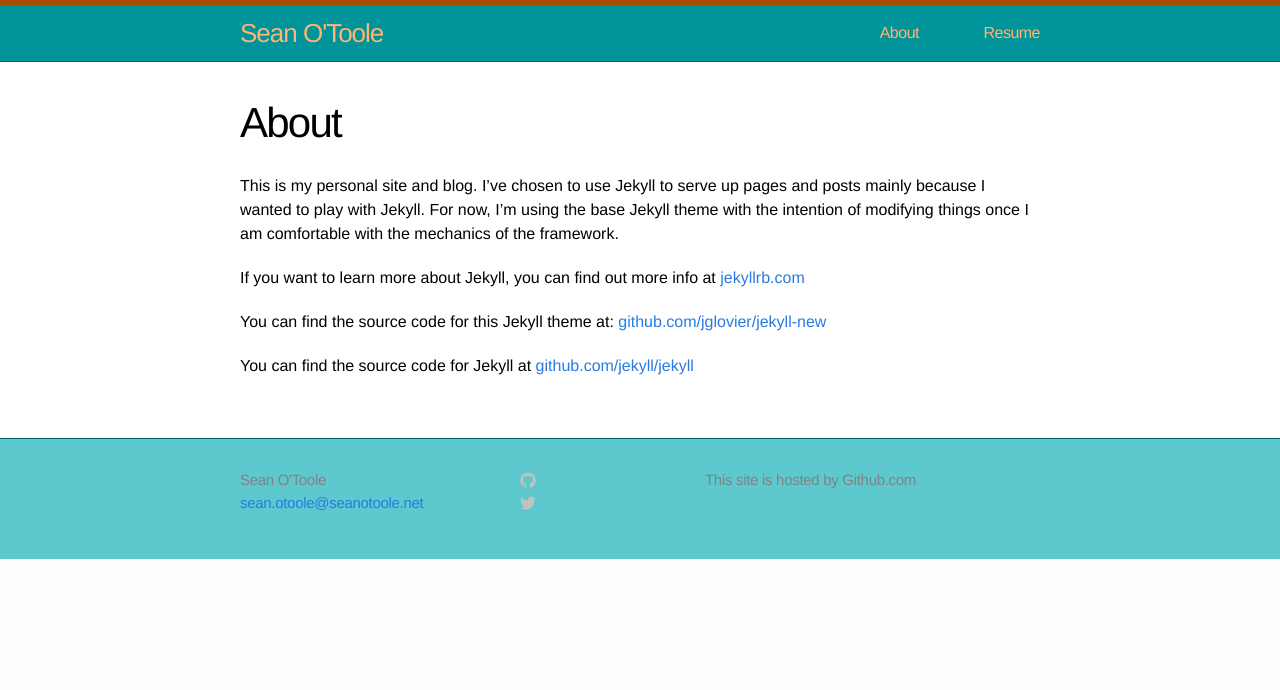
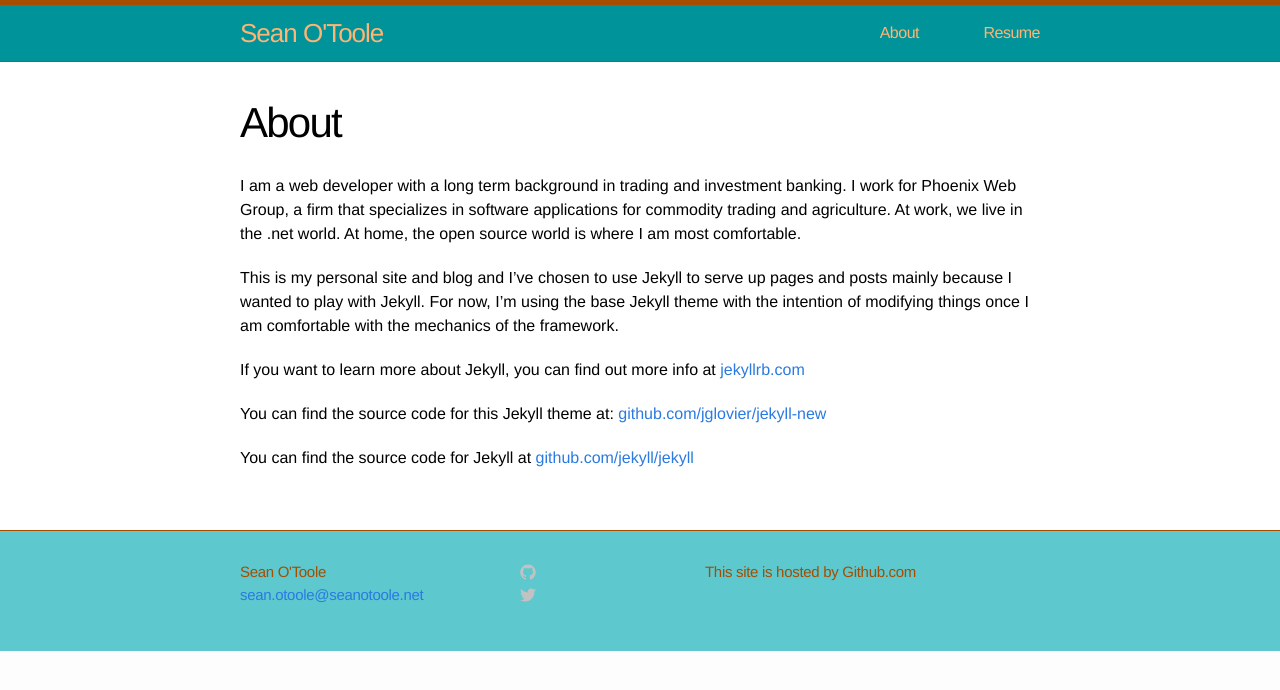
Before and after one commit to seanot/personal_page, a Jekyll site: the page built from about.md, in a window 1280 px wide. Shown: the top 690 px of the page. Built offline with Jekyll 4.4.1, drawn with Linux system fonts in a browser that asks for light colours.

Commit message:
color tweeks

```diff
--- a/about.md
+++ b/about.md
@@ -4,7 +4,9 @@ title: About
 permalink: /about/
 ---
 
-This is my personal site and blog. I've chosen to use Jekyll to serve up pages and posts mainly because I wanted to play with Jekyll. For now, I'm using the base Jekyll theme with the intention of modifying things once I am comfortable with the mechanics of the framework.
+I am a web developer with a long term background in trading and investment banking. I work for Phoenix Web Group, a firm that specializes in software applications for commodity trading and agriculture. At work, we live in the .net world. At home, the open source world is where I am most comfortable.
+
+This is my personal site and blog and I've chosen to use Jekyll to serve up pages and posts mainly because I wanted to play with Jekyll. For now, I'm using the base Jekyll theme with the intention of modifying things once I am comfortable with the mechanics of the framework.
 
 If you want to learn more about Jekyll, you can find out more info  at [jekyllrb.com](http://jekyllrb.com/)
 
--- a/css/main.css
+++ b/css/main.css
@@ -42,7 +42,7 @@ a:visited { color: #205caa; }
 
 .site-header {
   border-top: 5px solid #a64d00;
-  border-bottom: 1px solid #006064;
+  border-bottom: 1px solid #a64d00;
   min-height: 56px;
   background-color: #01939a;
 }
@@ -76,7 +76,7 @@ a:visited { color: #205caa; }
 /* Site footer */
 
 .site-footer {
-  border-top: 1px solid #006064;
+  border-top: 1px solid #a64d00;
   background-color: #5dc8cd;
   padding: 30px 0;
 }
@@ -120,7 +120,7 @@ a:visited { color: #205caa; }
 .site-footer p {
   font-size: 15px;
   letter-spacing: -.3px;
-  color: #828282;
+  color: #a64d00;
 }
 
 .github-icon-svg,
--- a/resume.html
+++ b/resume.html
@@ -4,4 +4,4 @@ title: Resume
 permalink: /resume/
 ---
 
-<a href="/assets/CV_Oct_2013.pdf" target="_blank">Resume</a>
+<p>Here you will find a PDF of my <a href="/assets/CV_Oct_2013.pdf" target="_blank">resume.</a></p>
```
